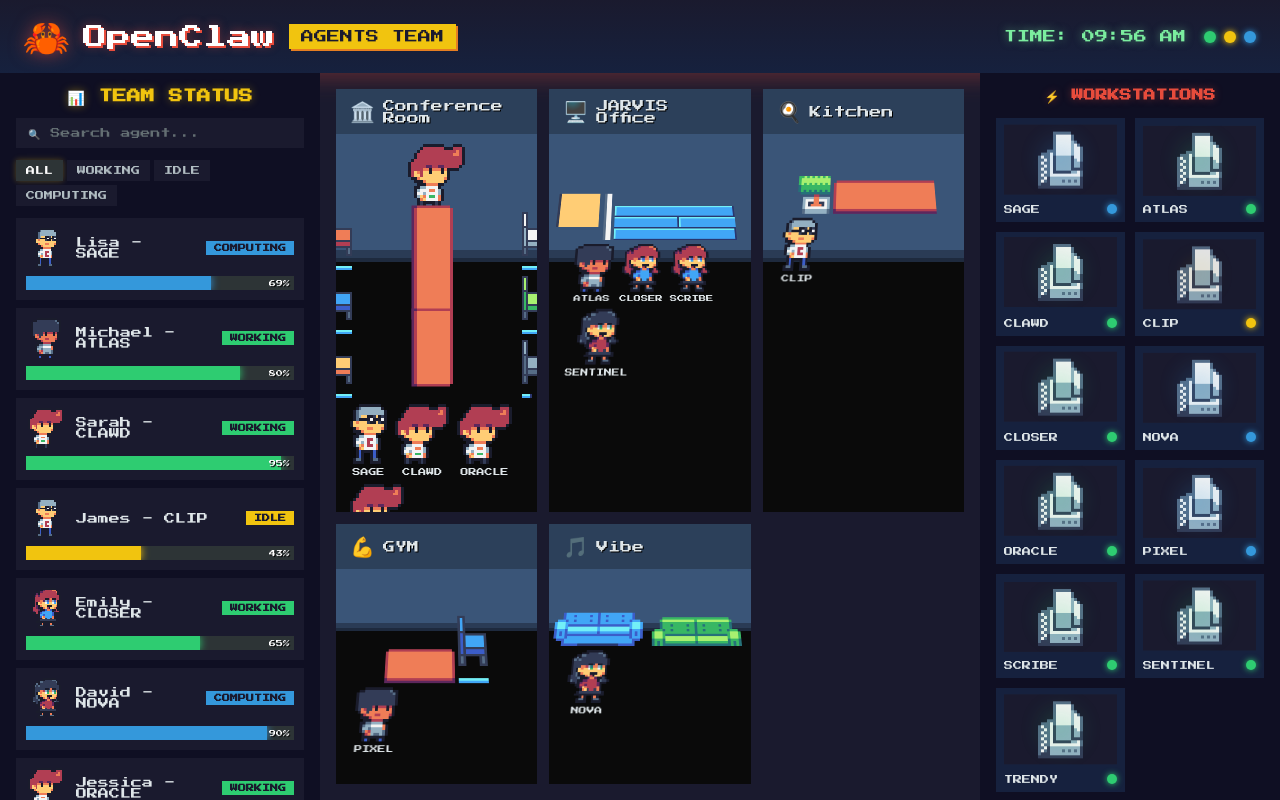
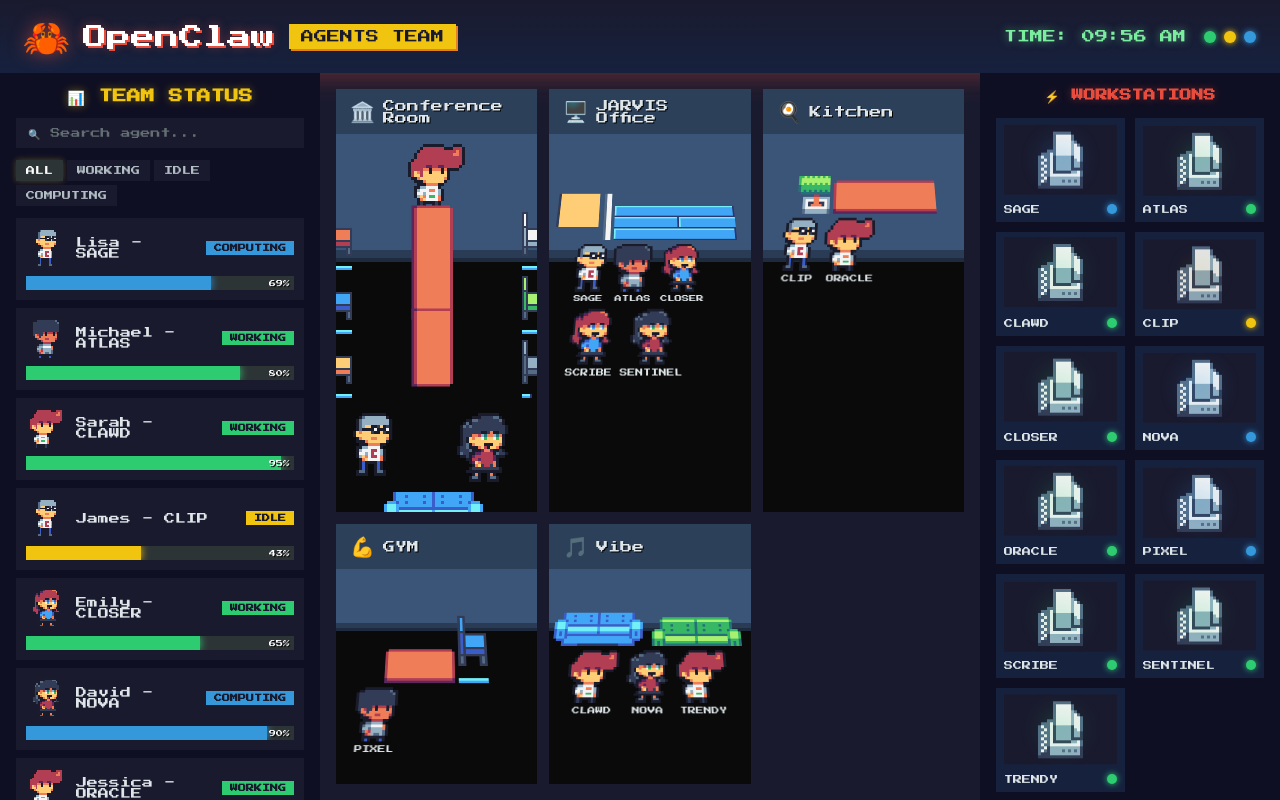
Before and after one commit to kenken64/Openclaw-coworking, a React (Vite) app: page / in a window 1280 px wide. Built offline with nearby package versions, Linux system fonts and the light colour scheme.

Commit message:
fix: conference room has 0 named agents — only 3 characters (1 presenter + 2 walkers) per sketch

```diff
--- a/src/data.ts
+++ b/src/data.ts
@@ -1,17 +1,17 @@
 import type { Agent, Room } from './types';
 
 export const initialAgents: Agent[] = [
-  { id: 'sage', name: 'SAGE', personName: 'Lisa', status: 'COMPUTING', progress: 71, room: 'conference', color: '#1e90ff', emoji: '🧙' },
+  { id: 'sage', name: 'SAGE', personName: 'Lisa', status: 'COMPUTING', progress: 71, room: 'jarvis', color: '#1e90ff', emoji: '🧙' },
   { id: 'atlas', name: 'ATLAS', personName: 'Michael', status: 'WORKING', progress: 78, room: 'jarvis', color: '#ff6b6b', emoji: '🗺️' },
-  { id: 'clawd', name: 'CLAWD', personName: 'Sarah', status: 'WORKING', progress: 92, room: 'conference', color: '#ffa502', emoji: '🦀' },
+  { id: 'clawd', name: 'CLAWD', personName: 'Sarah', status: 'WORKING', progress: 92, room: 'vibe', color: '#ffa502', emoji: '🦀' },
   { id: 'clip', name: 'CLIP', personName: 'James', status: 'IDLE', progress: 45, room: 'kitchen', color: '#7bed9f', emoji: '📎' },
   { id: 'closer', name: 'CLOSER', personName: 'Emily', status: 'WORKING', progress: 67, room: 'jarvis', color: '#ff4757', emoji: '🎯' },
   { id: 'nova', name: 'NOVA', personName: 'David', status: 'COMPUTING', progress: 88, room: 'vibe', color: '#5352ed', emoji: '⭐' },
-  { id: 'oracle', name: 'ORACLE', personName: 'Jessica', status: 'WORKING', progress: 55, room: 'conference', color: '#2ed573', emoji: '🔮' },
+  { id: 'oracle', name: 'ORACLE', personName: 'Jessica', status: 'WORKING', progress: 55, room: 'kitchen', color: '#2ed573', emoji: '🔮' },
   { id: 'pixel', name: 'PIXEL', personName: 'Robert', status: 'IDLE', progress: 30, room: 'gym', color: '#ff6348', emoji: '🎨' },
   { id: 'scribe', name: 'SCRIBE', personName: 'Daniel', status: 'WORKING', progress: 83, room: 'jarvis', color: '#ffa502', emoji: '✍️' },
   { id: 'sentinel', name: 'SENTINEL', personName: 'Amanda', status: 'WORKING', progress: 95, room: 'jarvis', color: '#ff4757', emoji: '🛡️' },
-  { id: 'trendy', name: 'TRENDY', personName: 'Kevin', status: 'WORKING', progress: 42, room: 'conference', color: '#ff6b81', emoji: '✨' },
+  { id: 'trendy', name: 'TRENDY', personName: 'Kevin', status: 'WORKING', progress: 42, room: 'vibe', color: '#ff6b81', emoji: '✨' },
 ];
 
 export const rooms: Room[] = [
```
